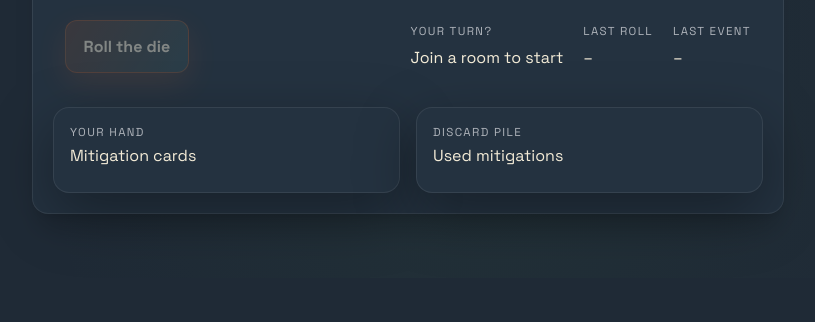
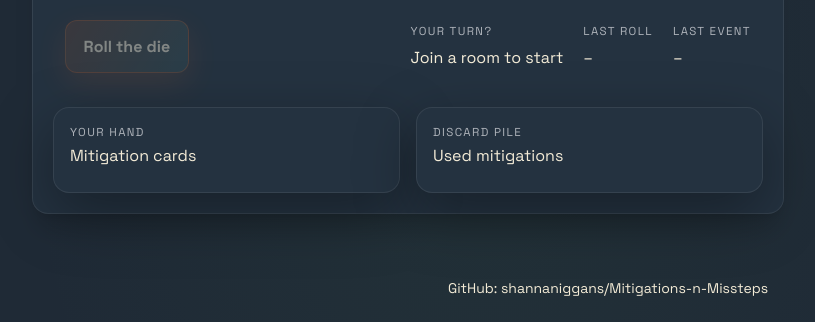
Before and after one commit to shannaniggans/Mitigations-n-Missteps, a website: page public/index.html in a window 1280 px wide. Shown: the part 1115-1437 px from the top of the page, without its empty margins (32-847 px from the left). Before the commit the page ends 1393 px from the top, so only its background shows below. Drawn offline with nearby package versions, Linux system fonts and the light colour scheme; no server answers.

Commit message:
Update index.html

```diff
--- a/public/index.html
+++ b/public/index.html
@@ -124,6 +124,12 @@
     </aside>
   </main>
 
+  <footer class="text-center text-[var(--muted)] text-sm pb-6">
+    <a href="https://github.com/shannaniggans/Mitigations-n-Missteps" target="_blank" rel="noopener" class="text-[var(--ink)]">
+      GitHub: shannaniggans/Mitigations-n-Missteps
+    </a>
+  </footer>
+
   <div id="modal" class="modal hidden">
     <div class="modal-backdrop"></div>
     <div class="modal-card">
```
